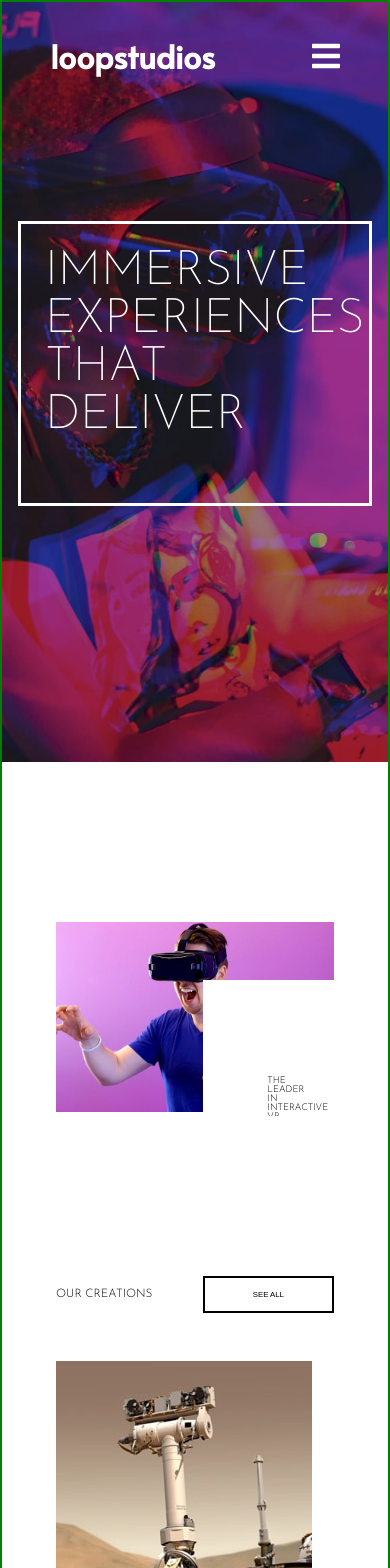
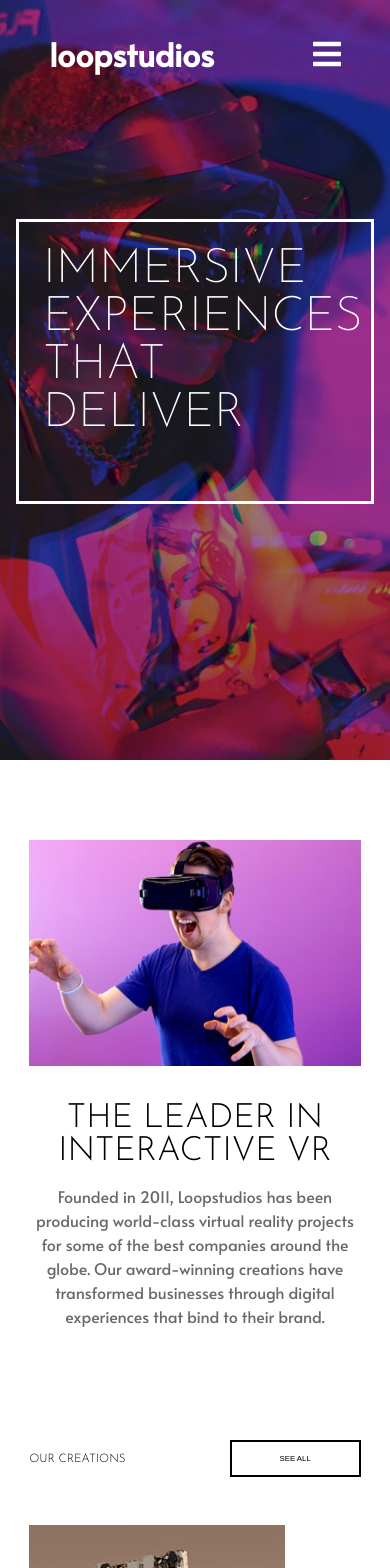
Before and after one commit to Medici305/LoopStudios, a React (Create React App) app: page / in a window 390 px wide. Shown: the top 1568 px of the page. Built offline with nearby package versions, Linux system fonts and the light colour scheme.

Commit message:
section 2 mobile view

```diff
--- a/src/styles/App.scss
+++ b/src/styles/App.scss
@@ -20,7 +20,6 @@ body {
 @media screen and (max-width: 421px) {
     .App {
         max-width: 100%;
-        border: 2px solid green;
         overflow: hidden;
     }
 }
--- a/src/styles/_Main.scss
+++ b/src/styles/_Main.scss
@@ -3,3 +3,11 @@
     width: 72%;
     margin: 10rem auto;
 }
+
+@media screen and (max-width: 421px) {
+    .main {
+        //border: 4px solid blue;
+        margin: 5rem auto;
+        width: 85%;
+    }
+}
--- a/src/styles/_Vr.scss
+++ b/src/styles/_Vr.scss
@@ -51,3 +51,27 @@
     border-radius: 2rem;
     border: transparent;
 }
+
+@media screen and (max-width: 421px) {
+    .main-box {
+        margin-bottom: 5rem;
+        display: flex;
+        flex-direction: column;
+        .text-box {
+            position: relative;
+            width: 100%;
+            padding: 2rem 0rem;
+            text-align: center;
+            h2 {
+                padding: 0;
+                font-size: 2.1rem;
+            }
+            p {
+                padding: 0;
+                margin-top: 1rem;
+                font-size: 1rem;
+                font-weight: 300;
+            }
+        }
+    }
+}
```
Also changed, not shown: 1 other file (tests, documents, lock files or other folders).
